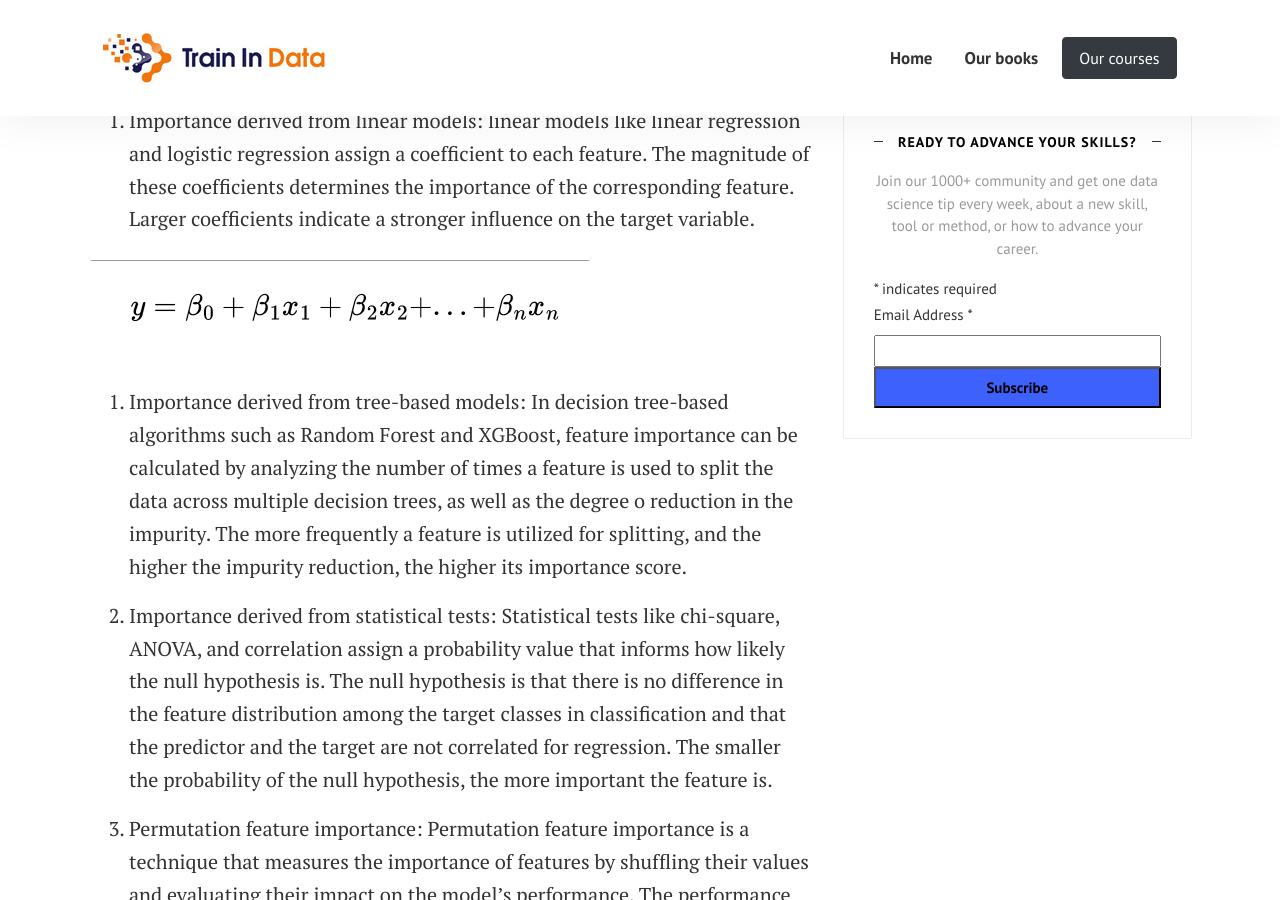
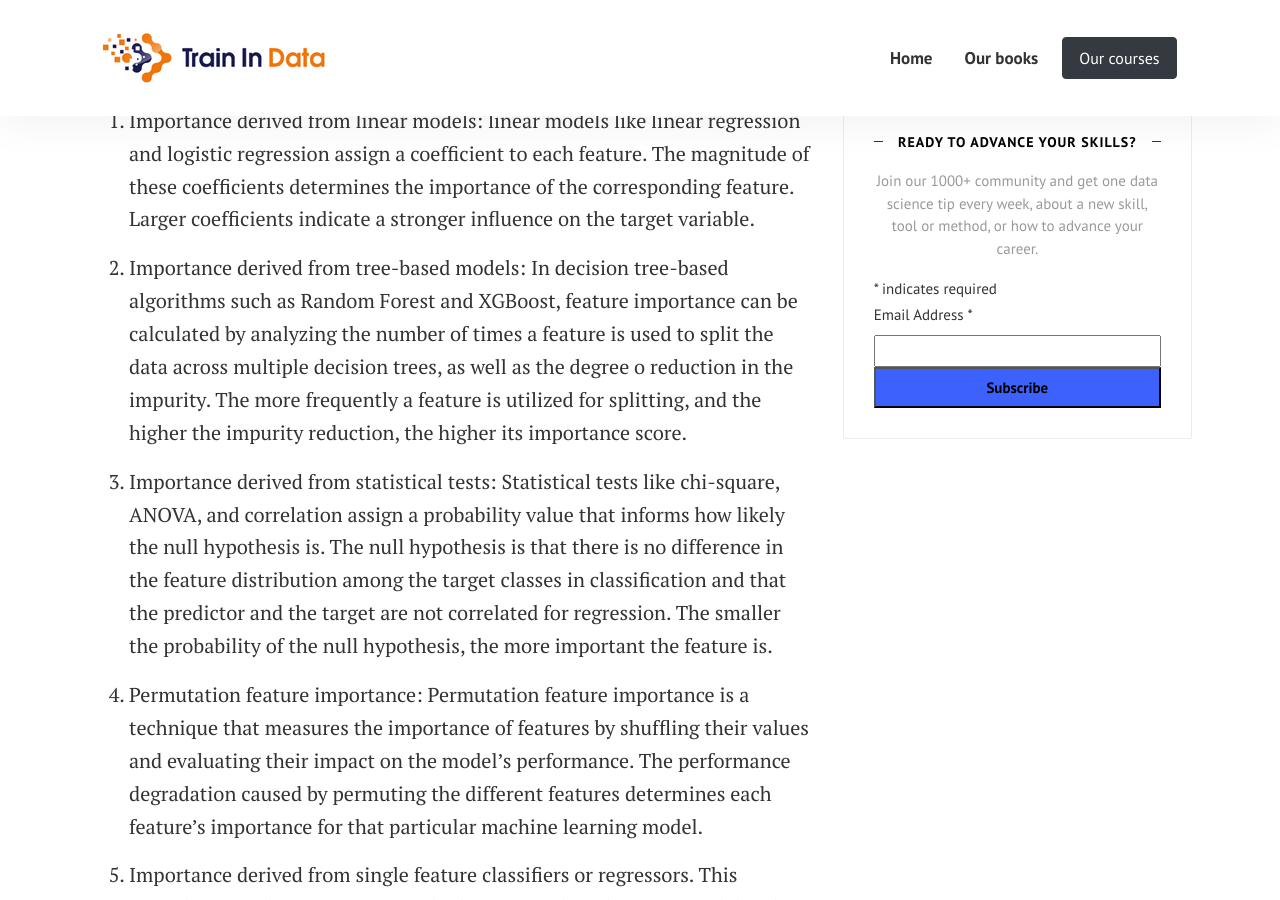
Before and after one commit to solegalli/trainindatablog, a Jekyll site: the page built from _posts/2023-05-23-feature-selection-vs-feature-importance.md, in a window 1280 px wide and 900 px high, scrolled down 4652 px. Built offline with Jekyll 4.4.1, drawn with Linux system fonts in a browser that asks for light colours; comment, search, counter and statistics services are not loaded.

Commit message:
removed formula

```diff
--- a/_posts/2023-05-23-feature-selection-vs-feature-importance.md
+++ b/_posts/2023-05-23-feature-selection-vs-feature-importance.md
@@ -90,8 +90,6 @@
 
 1. Importance derived from linear models: linear models like linear regression and logistic regression assign a coefficient to each feature. The magnitude of these coefficients determines the importance of the corresponding feature. Larger coefficients indicate a stronger influence on the target variable.
 
-![linear regression model equation]({{ site.baseurl }}/assets/images/posts/lasso/fig1.png)
-
 2. Importance derived from tree-based models: In decision tree-based algorithms such as Random Forest and XGBoost, feature importance can be calculated by analyzing the number of times a feature is used to split the data across multiple decision trees, as well as the degree o reduction in the impurity. The more frequently a feature is utilized for splitting, and the higher the impurity reduction, the higher its importance score.
 
 3. Importance derived from statistical tests: Statistical tests like chi-square, ANOVA, and correlation assign a probability value that informs how likely the null hypothesis is. The null hypothesis is that there is no difference in the feature distribution among the target classes in classification and that the predictor and the target are not correlated for regression. The smaller the probability of the null hypothesis, the more important the feature is.
```
